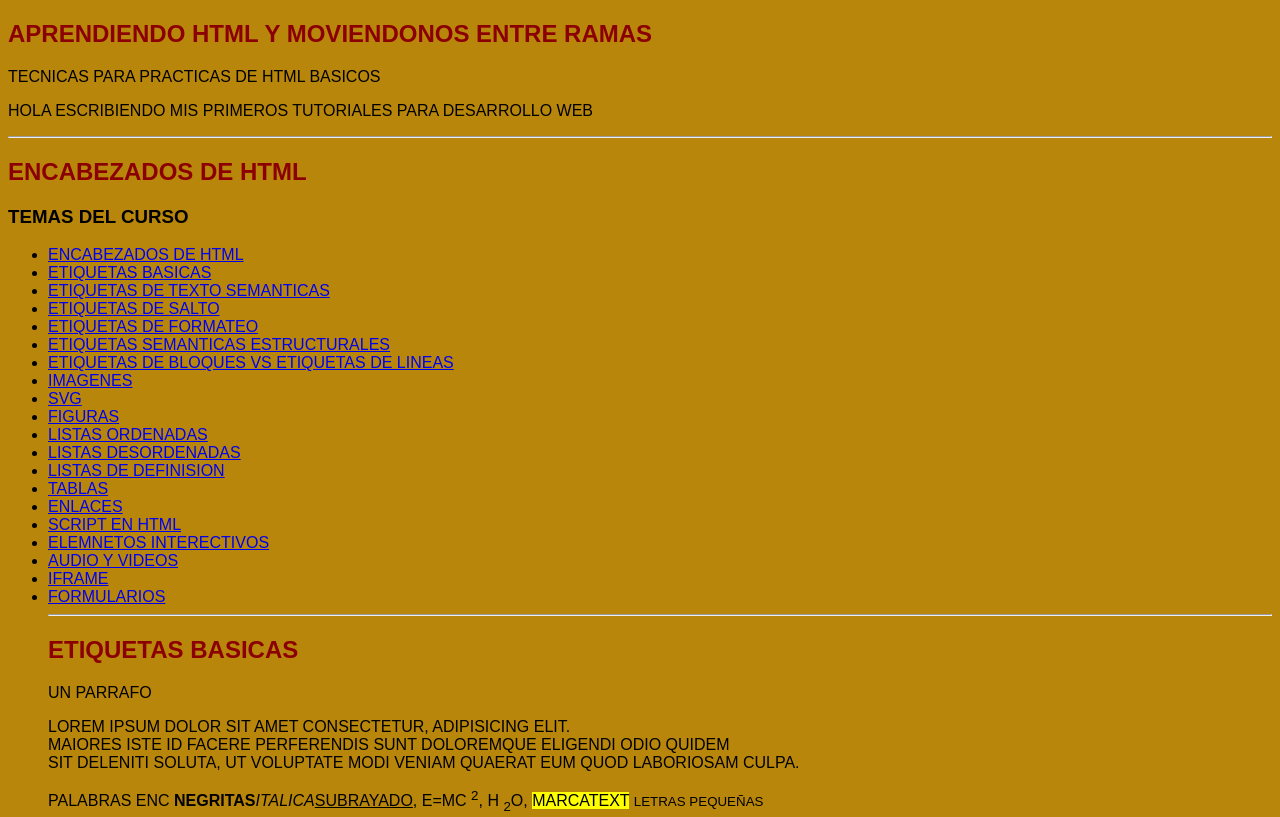
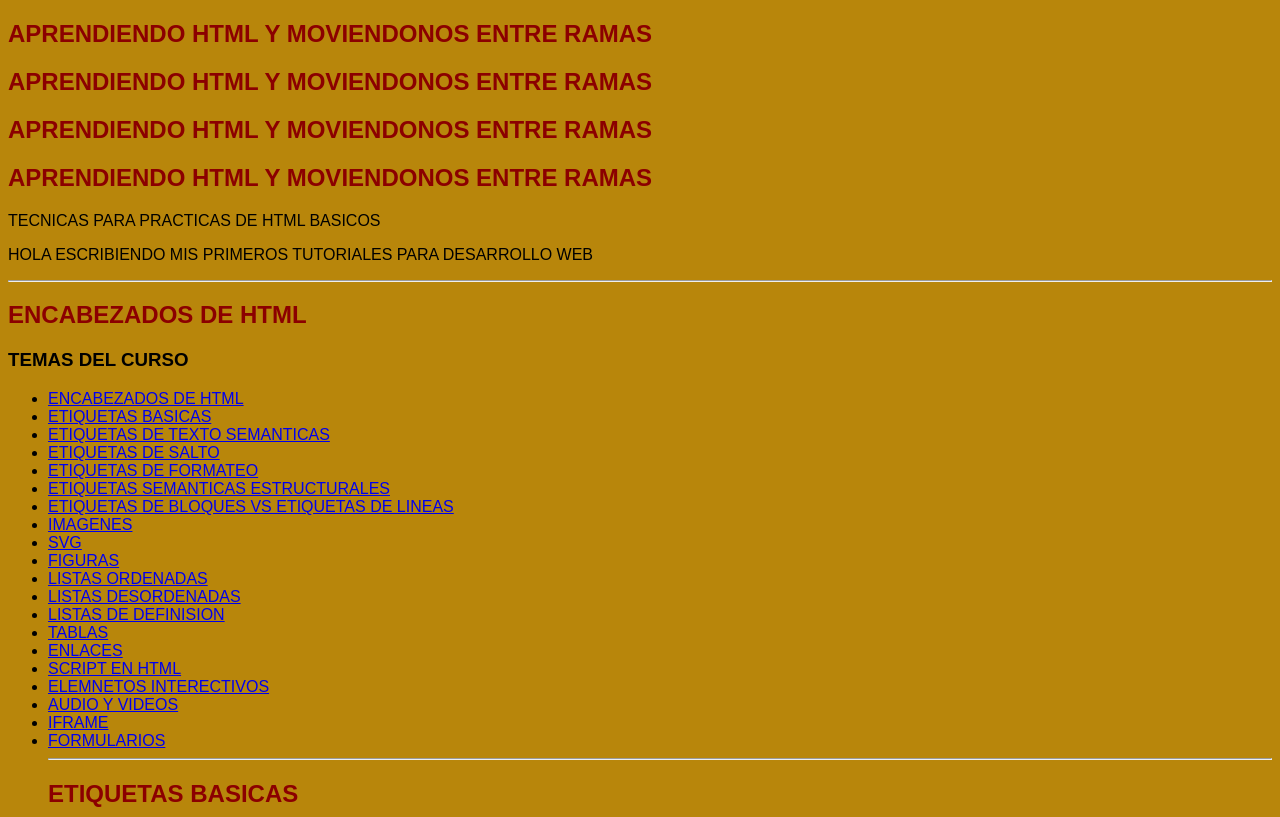
Before and after one commit to comunidaddeprueba/practicas, a plain HTML site: page index.html in a window 1280 px wide. Shown: the top 817 px of the page. Drawn offline with Linux system fonts and the light colour scheme.

Commit message:
Agregando text h2 tres veces

```diff
--- a/index.html
+++ b/index.html
@@ -29,6 +29,9 @@ color: darkred;
 
 <body>
     <h2 id="Inicio">Aprendiendo HTML y moviendonos entre ramas</h2>
+	<h2 id="Inicio">Aprendiendo HTML y moviendonos entre ramas</h2>
+	<h2 id="Inicio">Aprendiendo HTML y moviendonos entre ramas</h2>
+	<h2 id="Inicio">Aprendiendo HTML y moviendonos entre ramas</h2>
 	<!-- <h2 id="Inicio">Aprendiendo HTML Practicas</h2> -->
 
     <!-- esto es un comentario -->
```
